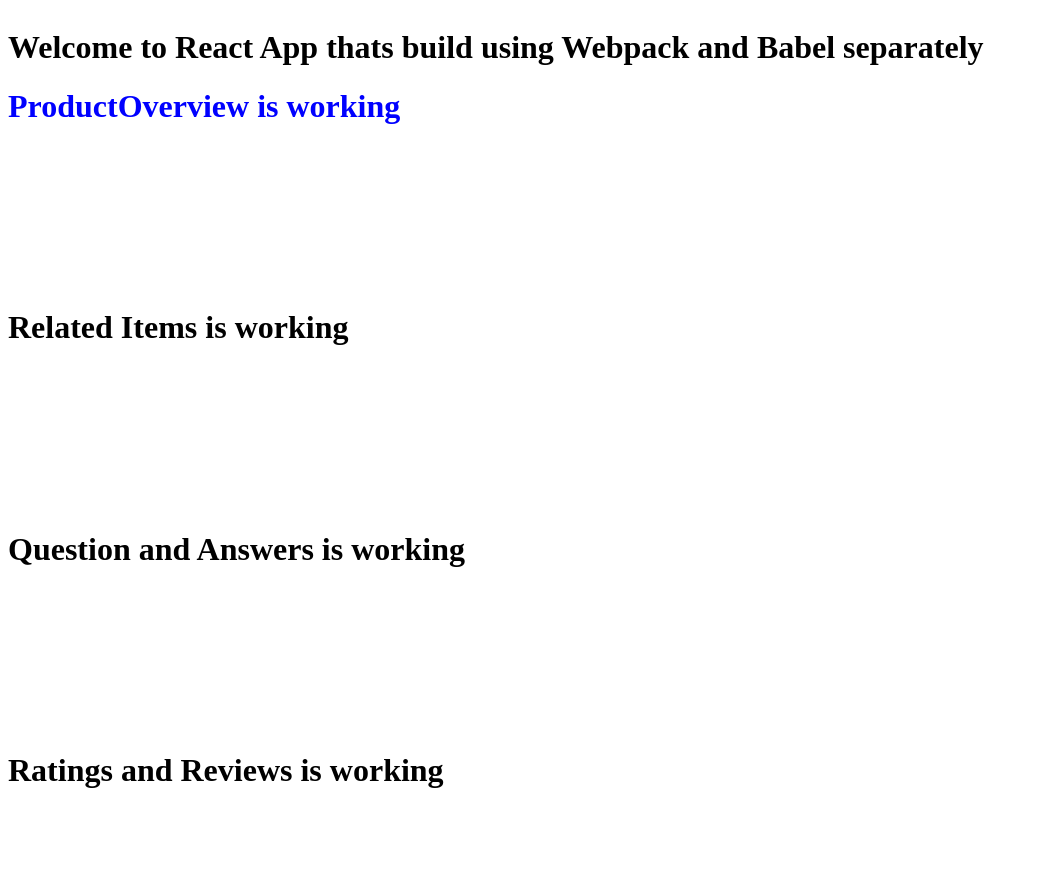
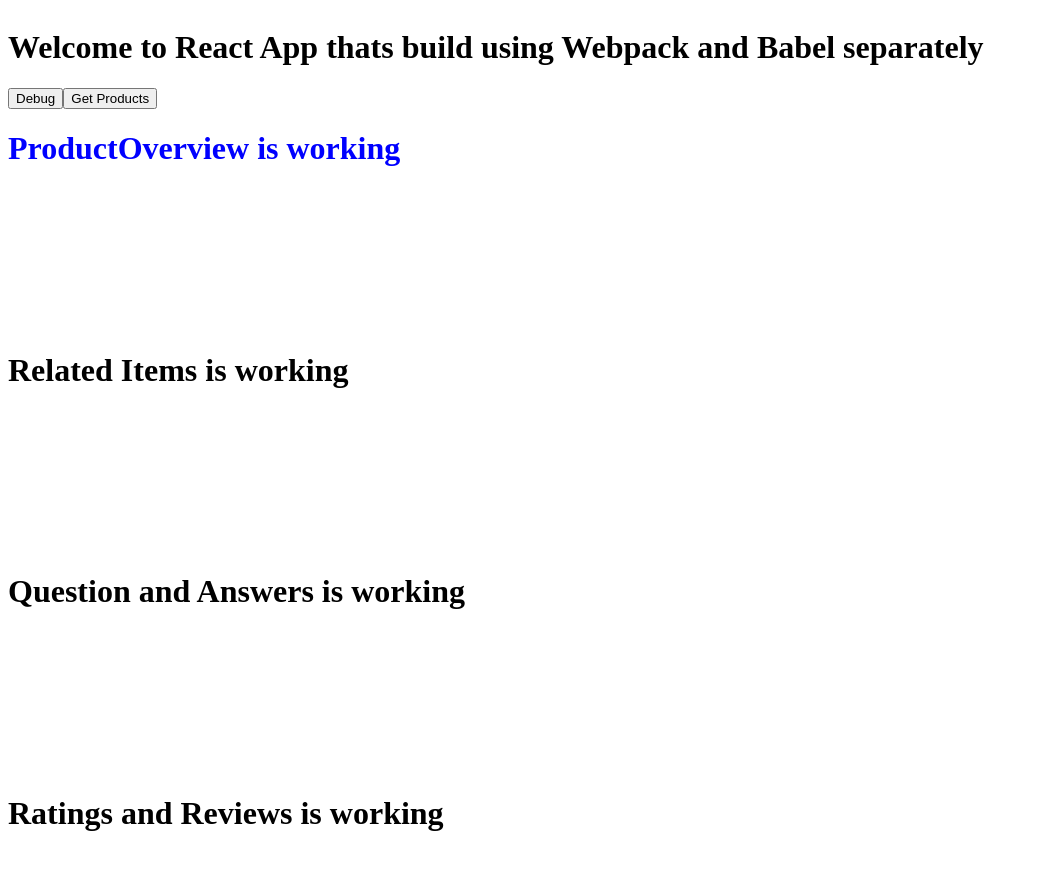
Before and after one commit to RFP2205-Oxiclean/FEC, a React app: page / in a window 1280 px wide. Shown: the top 870 px of the page, without its empty margins (0-1037 px from the left). Built offline with nearby package versions, Linux system fonts and the light colour scheme; no server answers.

Commit message:
Built get request, updateRelatedItems(), getRatingsReviewsData() method in App.jsx.

```diff
--- a/config/config.example.js
+++ b/config/config.example.js
@@ -1,5 +1,5 @@
 const API_KEY = '';
-const url = "https://app-hrsei-api.herokuapp.com/api/fec2/hr-rfp/"
+const url = "https://app-hrsei-api.herokuapp.com/api/fec2/hr-rfp"
 
 
 
--- a/package.json
+++ b/package.json
@@ -37,6 +37,7 @@
   },
   "homepage": "https://github.com/RFP2205-Oxiclean/FEC#readme",
   "dependencies": {
+    "axios": "^0.27.2",
     "dom": "^0.0.3",
     "npm": "^8.13.2",
     "react": "^18.2.0",
--- a/src/App.jsx
+++ b/src/App.jsx
@@ -1,4 +1,7 @@
 import React from "react";
+import {url} from "../config/config.js";
+import {API_KEY} from "../config/config.js";
+import axios from "axios";
 
 import ProductOverview from './components/overview/ProductOverview.jsx'
 import QuestionsAndAnswers from './components/questionsAndAnswers/QuestionsAndAnswers.jsx'
@@ -9,16 +12,65 @@
     constructor(props) {
         super(props);
         this.state = {
+            displayedProductId: 40344,
+            relatedItems: [],
+            questionsAndAnswersData: [],
+            ratingsAndReviews: []
 
         };
+
+        this.getRelatedProducts = this.getRelatedProducts.bind(this);
+        this.updateRelatedItemsState = this.updateRelatedItemsState.bind(this);
     }
+
+    debug() {
+        console.log(this.state);
+    }
+
+    // Products GET request to the API
+    getRelatedProducts() {
+        console.log('key', API_KEY);
+        let endPoint = `${url}/products`;
+        console.log('endPoint', endPoint);
+        axios.get(`${url}/products`, {
+            headers: {
+                Authorization: API_KEY
+            }
+        }).then((response) => {
+            this.updateRelatedItemsState(response.data);
+        })
+        .catch((err) => {
+            console.error(err)
+        })
+    }
+
+    updateRelatedItemsState(data) {
+        this.setState({
+            relatedItems: data
+        })
+    }
+
+    getRatingsReviewsData() {
+        console.log('getting ratings and reviews');
+        let endPoint = `${url}/products`;
+    }
+
+
+
+
+
+
+
+
+
     render() {
         return (
             <div className = 'app'>
                  <h1>
                 Welcome to React App thats build using Webpack and Babel separately
                 </h1>
-
+                <button onClick = {this.debug.bind(this)}>Debug</button>
+                <button onClick={this.getRelatedProducts}>Get Products</button>
                 <div className = 'product-overview'>
                     <ProductOverview />
                 </div>
```
Also changed, not shown: 1 other file (tests, documents, lock files or other folders).
